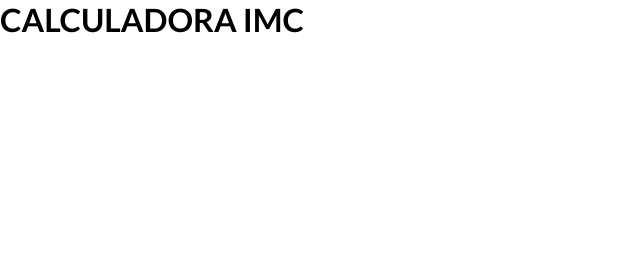
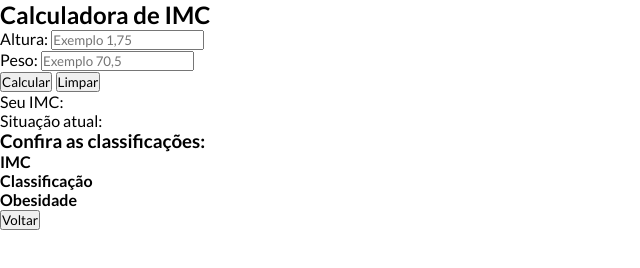
Before and after one commit to denissssantana/calculate_imc_js, a plain HTML site: page index.html in a window 1280 px wide. Shown: the whole page, without its empty margins (0-640 px from the left). Drawn offline with Linux system fonts and the light colour scheme.

Commit message:
feat: criacao da estrutura HTML do projeto

```diff
--- a/index.html
+++ b/index.html
@@ -14,7 +14,47 @@
     <script src="js/scripts.js" defer></script>
 </head>
 <body>
-    <h1>CALCULADORA IMC</h1>
-
+    <div class="container">
+        <div id="calc-container">
+            <h2>Calculadora de IMC</h2>
+            <form id="imc-form">
+                <div class="form-inputs">
+                    <div class="form-control">
+                        <label for="height">Altura:</label>
+                        <input
+                         type="text"
+                         name="height"
+                         id="height" placeholder="Exemplo 1,75"
+                        />
+                    </div>
+                    <div class="form-control">
+                        <label for="weight">Peso:</label>
+                        <input
+                         type="text"
+                         name="weight"
+                         id="weight" placeholder="Exemplo 70,5"
+                        />
+                    </div>
+                </div>
+                <div class="action-control">
+                    <button id="calc-btn">Calcular</button>
+                    <button id="clear-btn">Limpar</button>
+                </div>
+            </form>
+        </div>
+        <div id="result-container">
+            <p id="imc-number">Seu IMC: <span></span></p>
+            <p id="imc-info">Situação atual: <span></span></p>
+            <h3>Confira as classificações:</h3>
+            <div class="imc-table">
+                <div class="table-header">
+                    <h4>IMC</h4>
+                    <h4>Classificação</h4>
+                    <h4>Obesidade</h4>
+                </div>
+            </div>
+            <button id="back-btn">Voltar</button>
+        </div>
+    </div>
 </body>
 </html>
```
